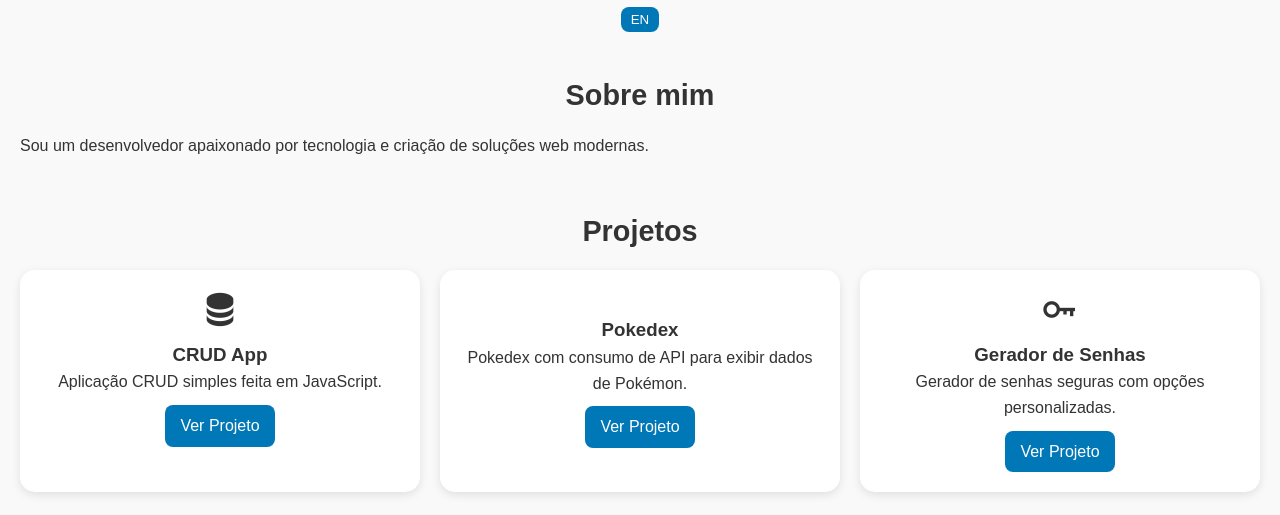
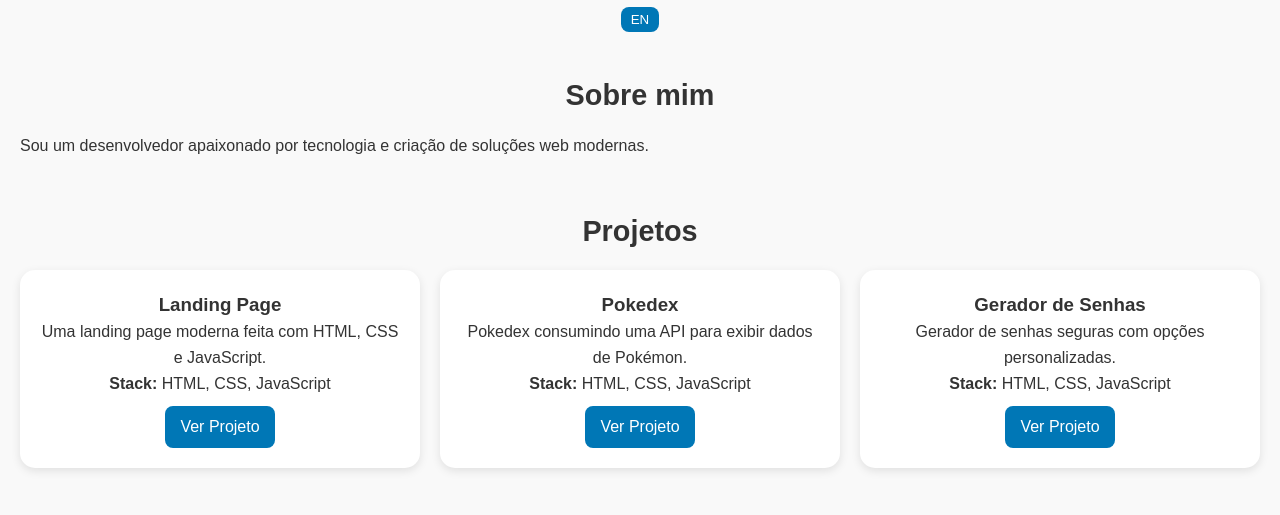
Before and after one commit to ViniciusMonarolo/Portfolio, a plain HTML site: page index.html in a window 1280 px wide. Shown: the part 100-615 px from the top of the page. Drawn offline with nearby package versions, Linux system fonts and the light colour scheme.

Commit message:
Update index.html

```diff
--- a/index.html
+++ b/index.html
@@ -3,7 +3,7 @@
 <head>
   <meta charset="UTF-8">
   <meta name="viewport" content="width=device-width, initial-scale=1.0">
-  <title>Meu Portfólio</title>
+  <title>Vinícius Monarolo | Portfólio</title>
   <link rel="stylesheet" href="style.css">
   <link href="https://unpkg.com/boxicons@2.1.4/css/boxicons.min.css" rel="stylesheet">
 </head>
@@ -22,22 +22,22 @@
   <section id="projects" class="fade-in">
     <h2>Projetos</h2>
     <div class="projects-grid">
-      <div class="project">
-        <i class='bx bxs-data'></i>
-        <h3>CRUD App</h3>
-        <p>Aplicação CRUD simples feita em JavaScript.</p>
+      <div class="project fade-in">
+        <h3>Landing Page</h3>
+        <p>Uma landing page moderna feita com HTML, CSS e JavaScript.</p>
+        <p><strong>Stack:</strong> HTML, CSS, JavaScript</p>
         <a href="https://github.com/ViniciusMonarolo/Projeto-Curso" target="_blank" class="btn">Ver Projeto</a>
       </div>
-      <div class="project">
-        <i class='bx bxs-pokemon'></i>
+      <div class="project fade-in">
         <h3>Pokedex</h3>
-        <p>Pokedex com consumo de API para exibir dados de Pokémon.</p>
+        <p>Pokedex consumindo uma API para exibir dados de Pokémon.</p>
+        <p><strong>Stack:</strong> HTML, CSS, JavaScript</p>
         <a href="https://github.com/ViniciusMonarolo/Projeto-Pokedex" target="_blank" class="btn">Ver Projeto</a>
       </div>
-      <div class="project">
-        <i class='bx bx-key'></i>
+      <div class="project fade-in">
         <h3>Gerador de Senhas</h3>
         <p>Gerador de senhas seguras com opções personalizadas.</p>
+        <p><strong>Stack:</strong> HTML, CSS, JavaScript</p>
         <a href="https://github.com/ViniciusMonarolo/Gerador-de-senhas" target="_blank" class="btn">Ver Projeto</a>
       </div>
     </div>
```
